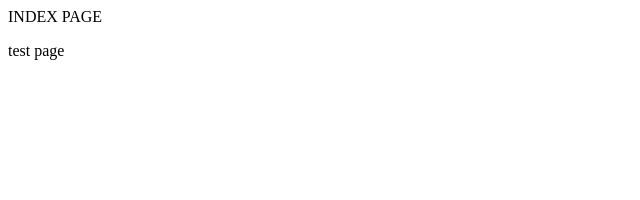
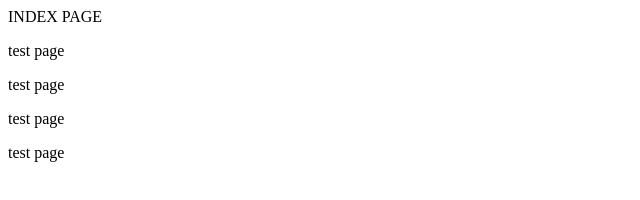
Before and after one commit to pompeeborah/testgit1, a plain HTML site: page index.html in a window 1280 px wide. Shown: the whole page, without its empty margins (0-640 px from the left). Drawn offline with Linux system fonts and the light colour scheme.

Commit message:
new branch

```diff
--- a/index.html
+++ b/index.html
@@ -3,7 +3,8 @@
 
 <body>
 <p> test page </p>
-
+<p> test page </p>
+<p> test page </p><p> test page </p>
 </body>
 
 </html>
```
